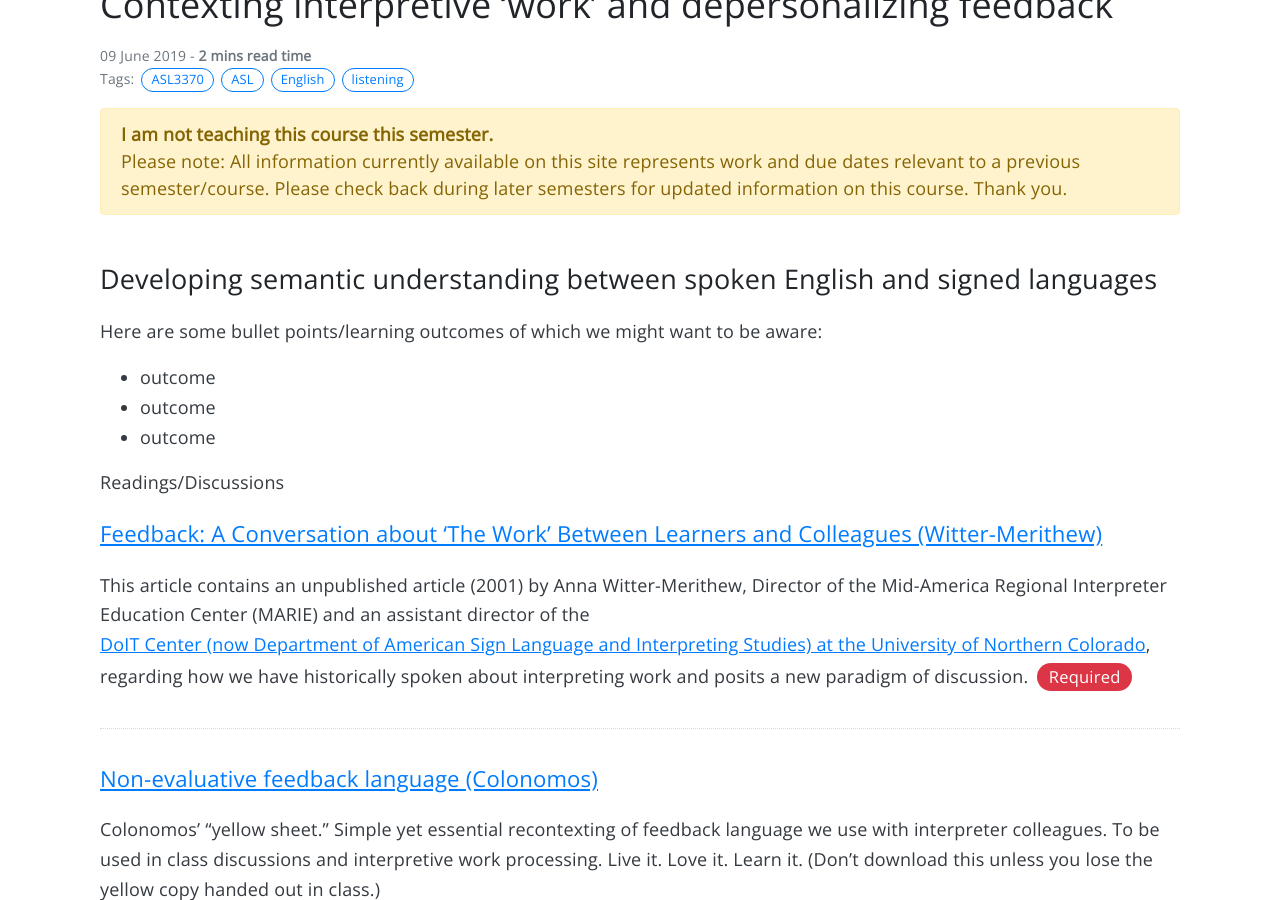
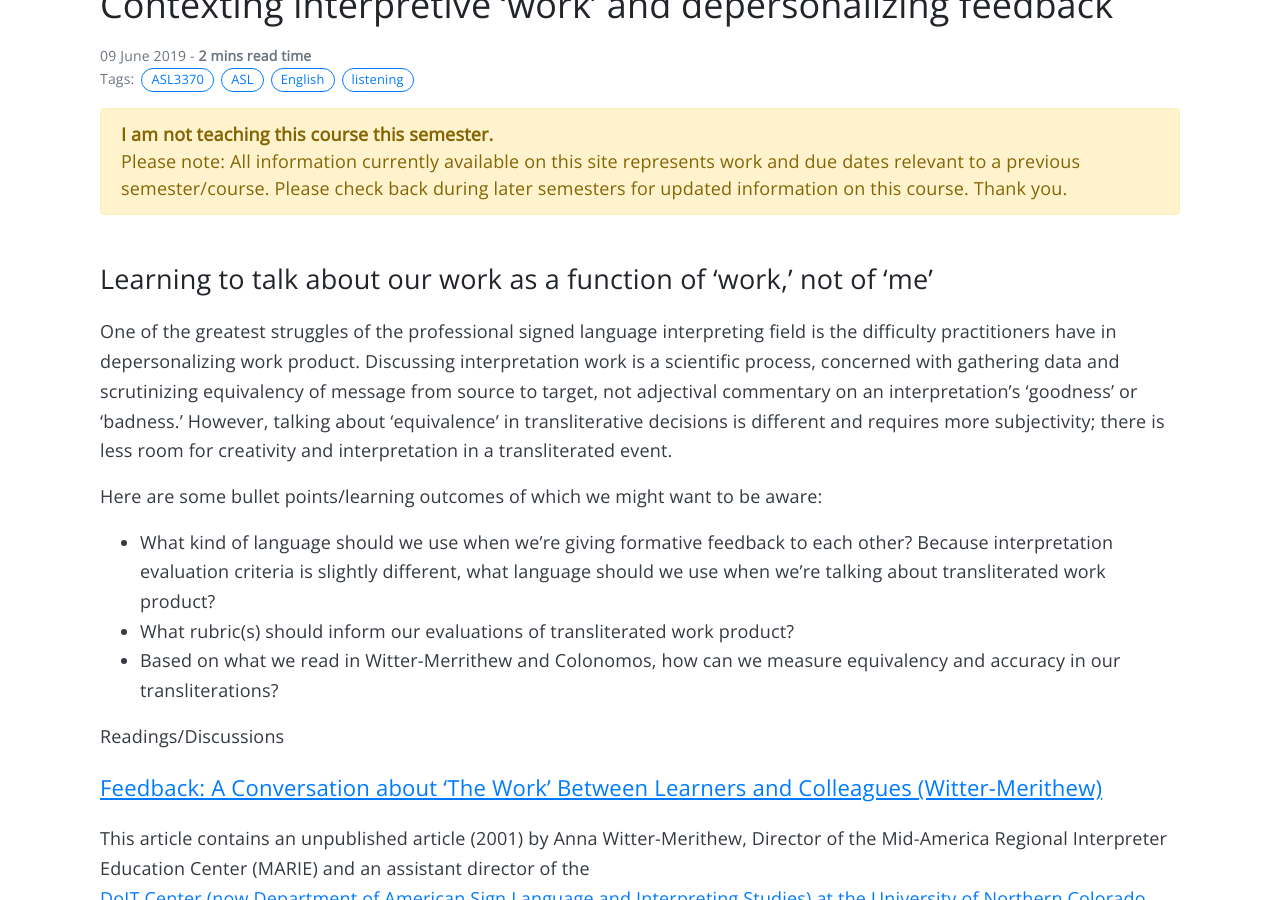
Before and after one commit to intrpr/jekyll-portfol-test, a Jekyll site: the page built from _posts/2019-06-09-contexting-work-and-feedback.md, in a window 1280 px wide and 900 px high, scrolled down 259 px. Built offline with Jekyll 4.4.1, drawn with Linux system fonts in a browser that asks for light colours; nearby versions of some CDN libraries; some web fonts are replaced; our own code applies the rules of GitHub Pages for plain Markdown files; comment, search, counter and statistics services are not loaded.

Commit message:
Update 2019-06-09-contexting-work-and-feedback.md

```diff
--- a/_posts/2019-06-09-contexting-work-and-feedback.md
+++ b/_posts/2019-06-09-contexting-work-and-feedback.md
@@ -9,12 +9,14 @@ description: This course is an introduction to the skills and processes required
 
 {% include not-teaching.html %}
 
-## Developing semantic understanding between spoken English and signed languages
+## Learning to talk about our work as a function of ‘work,’ not of ‘me’
+
+One of the greatest struggles of the professional signed language interpreting field is the difficulty practitioners have in depersonalizing work product. Discussing interpretation work is a scientific process, concerned with gathering data and scrutinizing equivalency of message from source to target, not adjectival commentary on an interpretation’s ‘goodness’ or ‘badness.’ However, talking about ‘equivalence’ in transliterative decisions is different and requires more subjectivity; there is less room for creativity and interpretation in a transliterated event.
 
 Here are some bullet points/learning outcomes of which we might want to be aware:
-* outcome
-* outcome
-* outcome
+* What kind of language should we use when we’re giving formative feedback to each other? Because interpretation evaluation criteria is slightly different, what language should we use when we’re talking about transliterated work product?
+* What rubric(s) should inform our evaluations of transliterated work product?
+* Based on what we read in Witter-Merrithew and Colonomos, how can we measure equivalency and accuracy in our transliterations?
 
 Readings/Discussions
 
```
